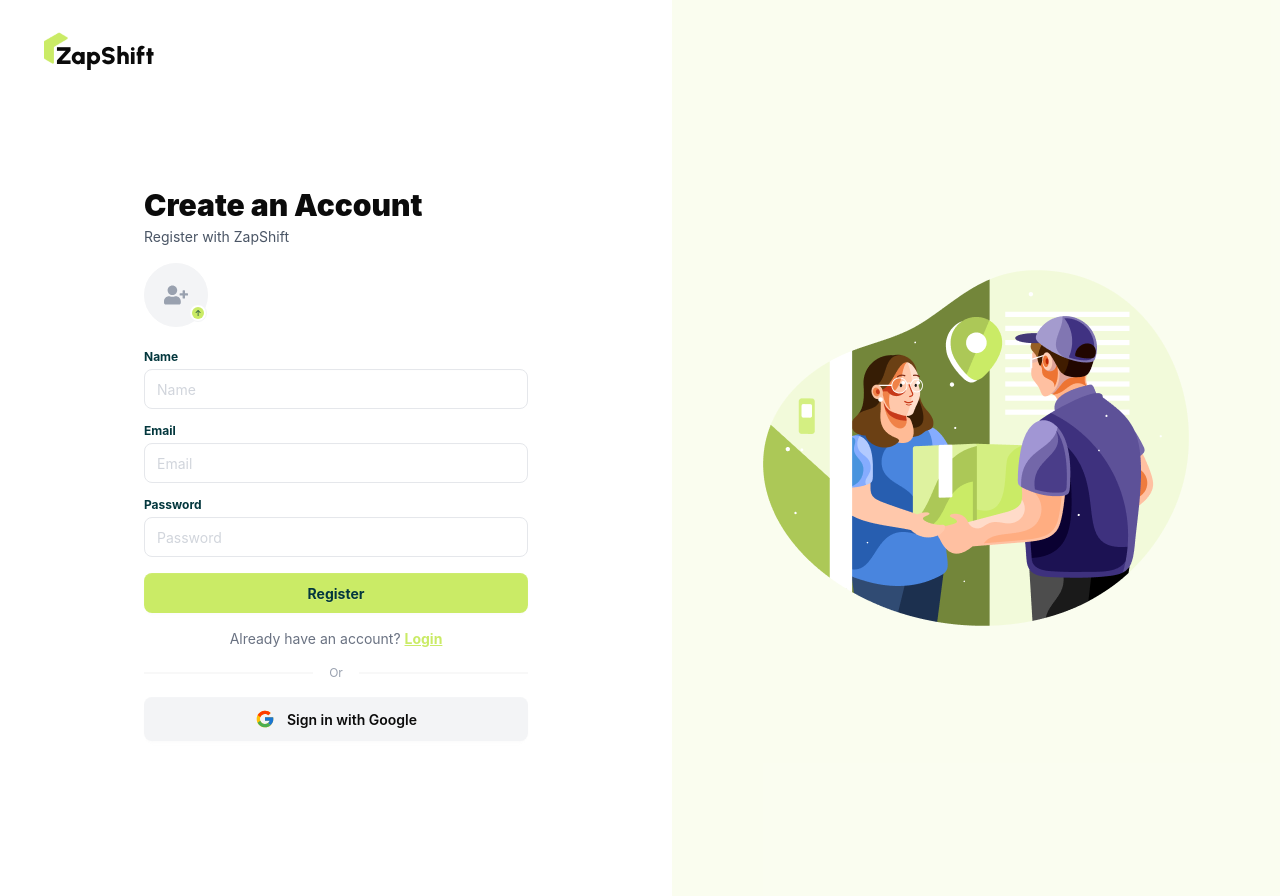
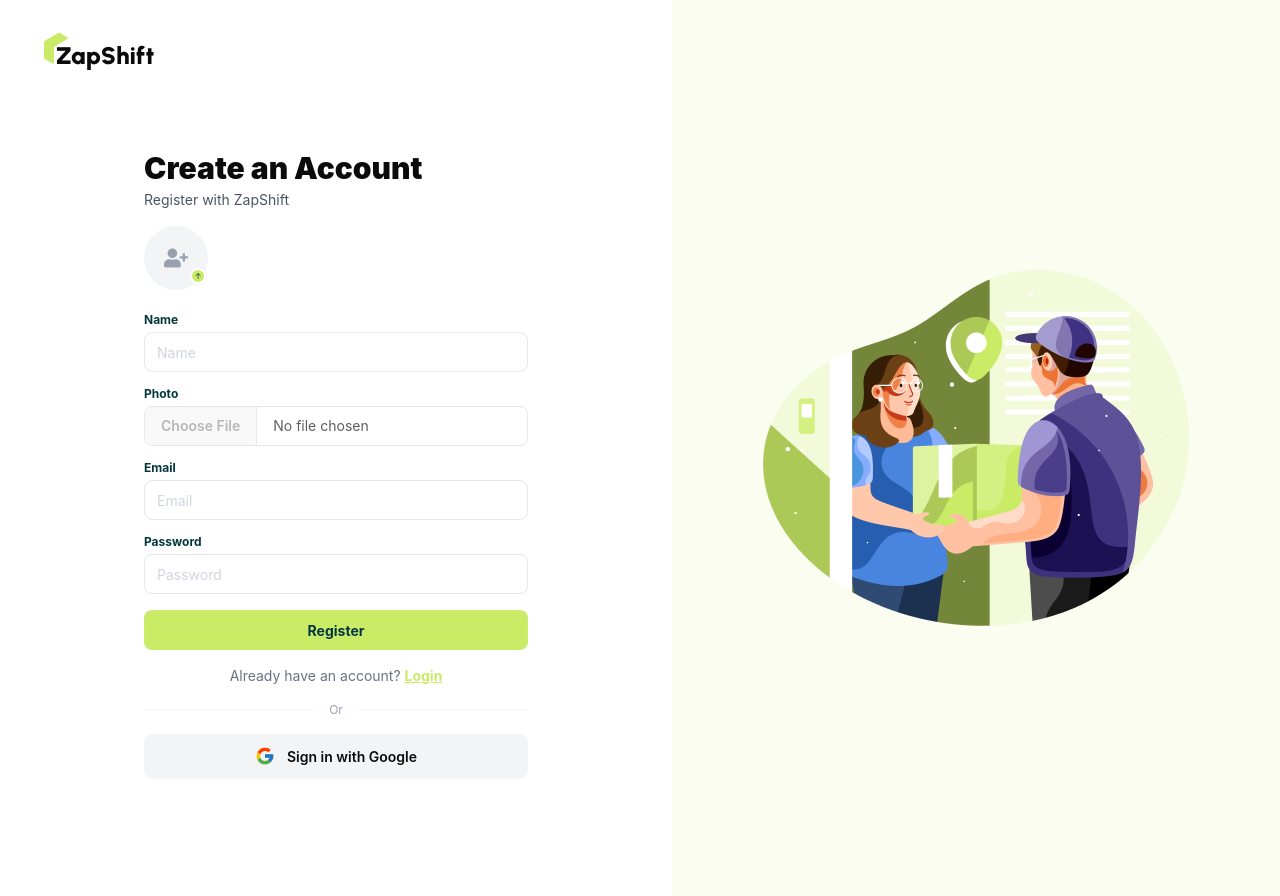
Before and after one commit to 30526/zap-shift-client, a React (Vite) app: page /register in a window 1280 px wide. Built offline with nearby package versions, Linux system fonts and the light colour scheme; no server answers.

Commit message:
added photo input filed and error validation

```diff
--- a/src/pages/Auth/Register/Register.jsx
+++ b/src/pages/Auth/Register/Register.jsx
@@ -67,6 +67,41 @@ const Register = () => {
                 maxLength: 20,
               })}
             />
+          </div>
+
+          {/* photo  */}
+          <div className="form-control">
+            <label className="label py-1">
+              <span className="label-text font-bold text-secondary text-xs">
+                Photo
+              </span>
+            </label>
+            <input
+              type="file"
+              placeholder="Your photo"
+              className="file-input input-bordered text-accent w-full h-10 rounded-lg bg-white border-gray-200 focus:border-primary focus:outline-none placeholder:text-gray-300 text-sm"
+              {...register("photo", {
+                required: true,
+                validate: {
+                  lessThan1MB: (files) =>
+                    files[0]?.size <= 1048576 ||
+                    "Image size must be less than 1 MB",
+                  acceptedFormats: (files) =>
+                    ["image/jpeg", "image/png", "image/webp"].includes(
+                      files[0]?.type,
+                    )
+                },
+              })}
+            />
+            {errors.photo?.type === "required" && (
+              <p className="text-red-500 text-xs">Photo is required</p>
+            )}
+            {errors.photo?.type === "lessThan1MB" && (
+              <p className="text-red-500 text-xs">{errors.photo.message}</p>
+            )}
+            {errors.photo?.type === "acceptedFormats" && (
+              <p className="text-red-500 text-xs">{errors.photo.message}</p>
+            )}
           </div>
 
           <div className="form-control">
```
